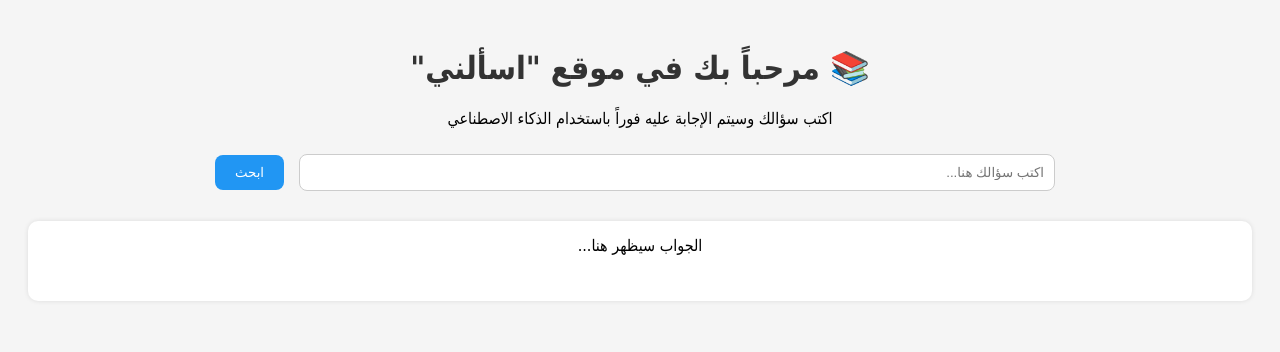
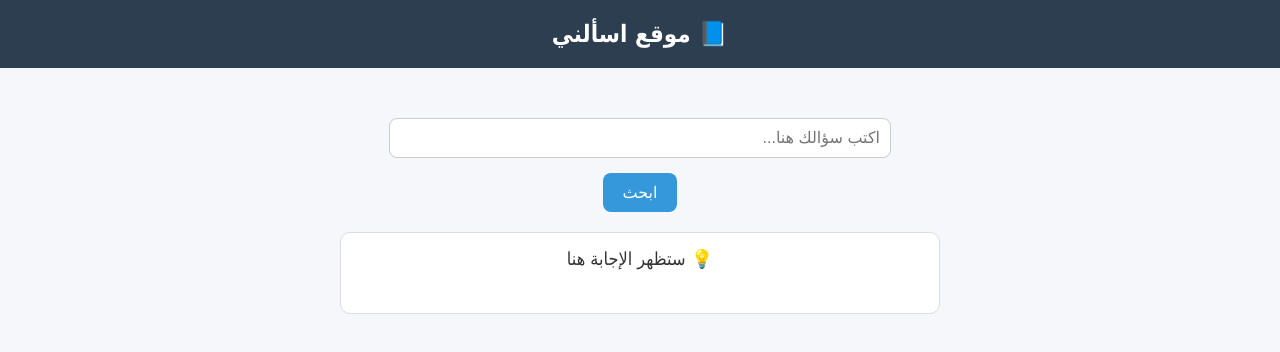
Before and after one commit to Momen700/asalni, a plain HTML site: page index.html in a window 1280 px wide. Drawn offline with Linux system fonts and the light colour scheme.

Commit message:
Update index.html

```diff
--- a/index.html
+++ b/index.html
@@ -3,55 +3,70 @@
 <head>
   <meta charset="UTF-8">
   <meta name="viewport" content="width=device-width, initial-scale=1.0">
-  <title>موقع اسألني</title>
+  <title>اسألني</title>
   <style>
     body {
-      font-family: "Tahoma", sans-serif;
+      font-family: "Tahoma", Arial, sans-serif;
+      background: #f5f7fa;
+      margin: 0;
+      padding: 0;
+      text-align: center;
       direction: rtl;
-      text-align: center;
-      background: #f5f5f5;
+    }
+    header {
+      background: #2c3e50;
+      color: #fff;
+      padding: 20px;
+      font-size: 24px;
+      font-weight: bold;
+    }
+    main {
+      margin: 30px auto;
+      max-width: 600px;
       padding: 20px;
     }
-    h1 {
-      color: #333;
-    }
     input {
+      width: 80%;
       padding: 10px;
-      width: 60%;
-      margin: 10px;
+      font-size: 16px;
+      border: 1px solid #ccc;
       border-radius: 8px;
-      border: 1px solid #ccc;
+      outline: none;
+      margin-bottom: 15px;
     }
     button {
       padding: 10px 20px;
+      font-size: 16px;
       border: none;
-      background: #2196F3;
-      color: white;
       border-radius: 8px;
+      background: #3498db;
+      color: #fff;
       cursor: pointer;
     }
     button:hover {
-      background: #1976D2;
+      background: #2980b9;
     }
     #answer {
       margin-top: 20px;
+      background: #fff;
+      border: 1px solid #ddd;
+      border-radius: 10px;
       padding: 15px;
-      background: white;
-      border-radius: 10px;
-      box-shadow: 0 0 5px rgba(0,0,0,0.1);
       min-height: 50px;
+      font-size: 18px;
+      color: #333;
+      white-space: pre-wrap;
     }
   </style>
 </head>
 <body>
-  <h1>📚 مرحباً بك في موقع "اسألني"</h1>
-  <p>اكتب سؤالك وسيتم الإجابة عليه فوراً باستخدام الذكاء الاصطناعي</p>
-
-  <input type="text" id="question" placeholder="اكتب سؤالك هنا...">
-  <button onclick="ask()">ابحث</button>
-
-  <div id="answer">الجواب سيظهر هنا...</div>
-
+  <header>📘 موقع اسألني</header>
+  <main>
+    <input type="text" id="question" placeholder="اكتب سؤالك هنا..." />
+    <br>
+    <button onclick="askQuestion()">ابحث</button>
+    <div id="answer">💡 ستظهر الإجابة هنا</div>
+  </main>
   <script src="ask.js"></script>
 </body>
 </html>
```
